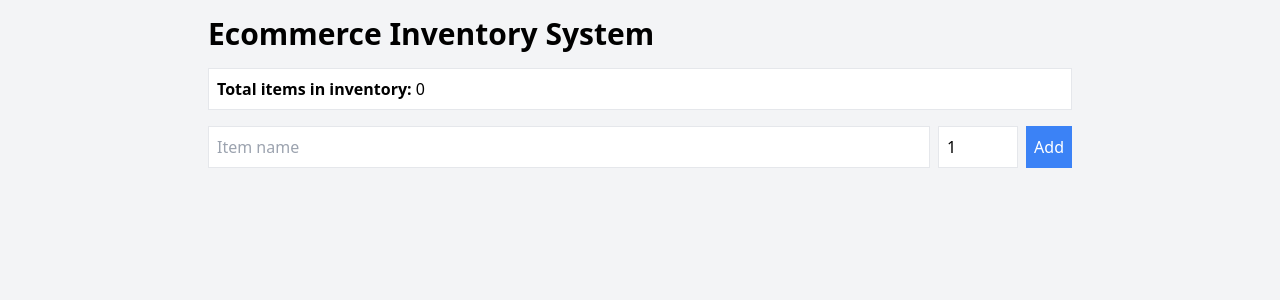
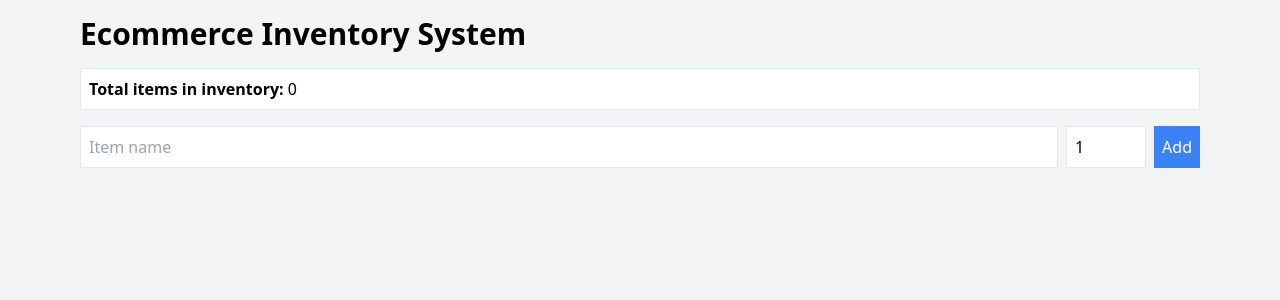
Before and after one commit to architeketh/ecommerce-inventory-system, a React (Vite) app: page / in a window 1280 px wide. Shown: the top 300 px of the page. Built offline with nearby package versions, Linux system fonts and the light colour scheme.

Commit message:
Increase max width of main container in App component

```diff
--- a/src/App.jsx
+++ b/src/App.jsx
@@ -14,7 +14,7 @@
   }, [items])
 
   return (
-    <div className="p-4 max-w-4xl mx-auto">
+    <div className="p-4 max-w-6xl mx-auto">
       <h1 className="text-3xl font-bold mb-4">Ecommerce Inventory System</h1>
       <Dashboard items={items} />
       <InventoryForm items={items} setItems={setItems} />
```
